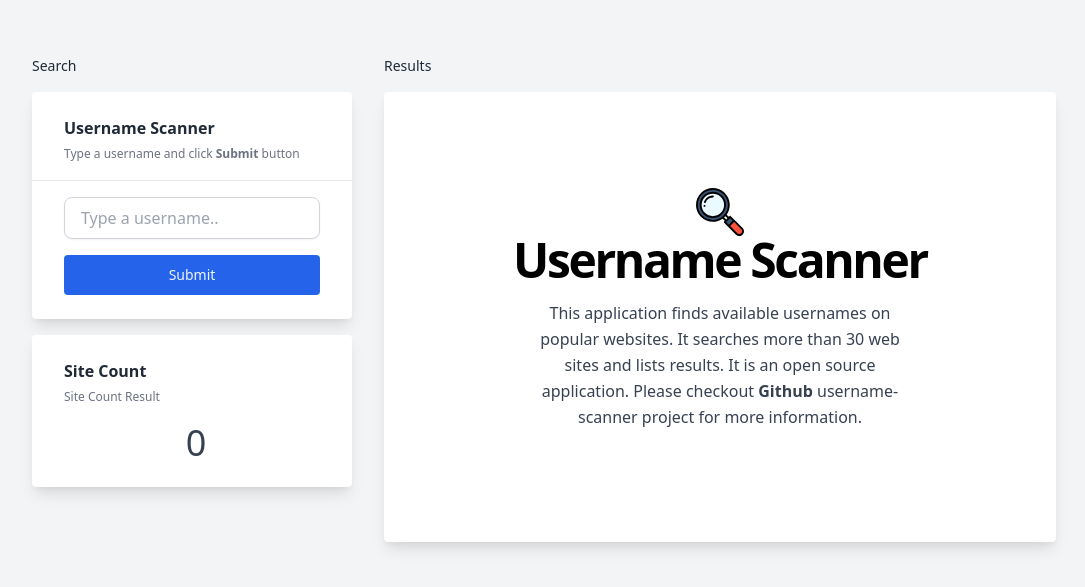
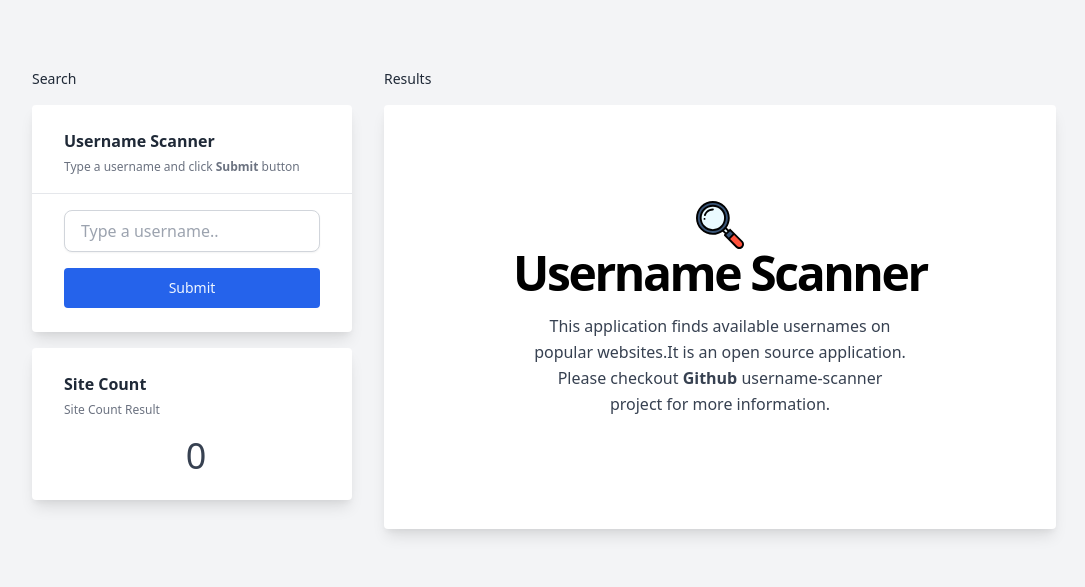
Before and after one commit to erdidogan/username-scanner, a Vue app: page / in a window 1280 px wide. Shown: the part 101-688 px from the top of the page, without its empty margins (96-1181 px from the left). Built offline with nearby package versions, Linux system fonts and the light colour scheme.

Commit message:
UI changes

```diff
--- a/src/App.vue
+++ b/src/App.vue
@@ -62,9 +62,8 @@
                   Username Scanner
                 </h3>
                 <p class="mx-auto text-base font-medium leading-relaxed text-gray-700 lg:w-2/3">This application
-                  finds available usernames on popular websites. It searches more than 30 web sites and lists results.
-                  It is an open source application. Please checkout <a href="https://github.com/erdidogan"
-                                                                       target="_blank">
+                  finds available usernames on popular websites.It is an open source application.
+                  Please checkout <a href="https://github.com/erdidogan" target="_blank">
                     <b>Github</b></a> username-scanner project for more information.
                 </p>
               </div>
```
